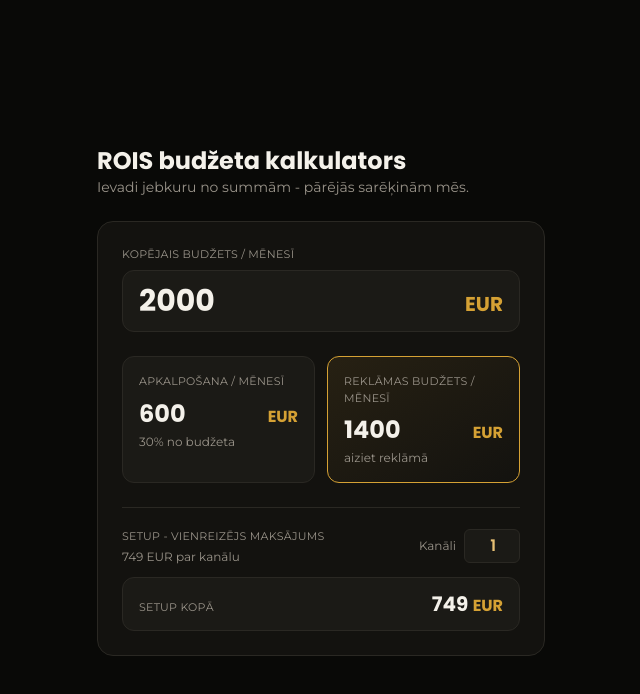
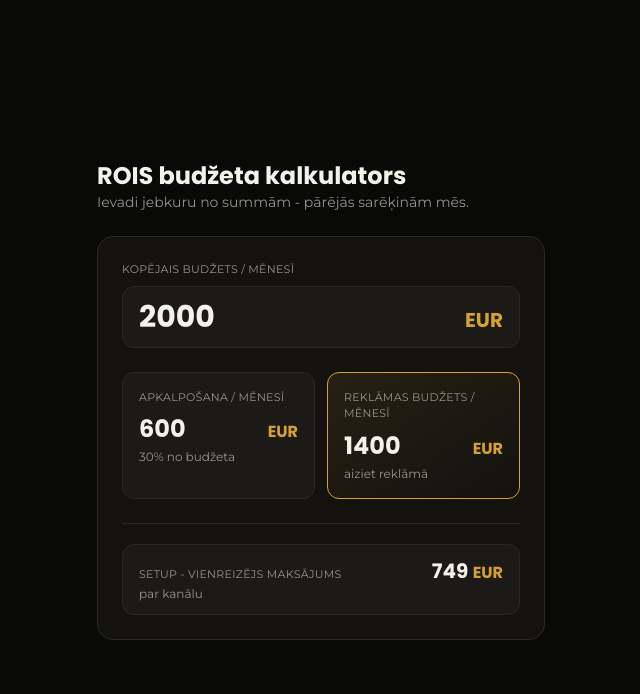
Before and after one commit to GatisD/rois-ad-calculator, a React (Vite) app: page / in a window 1280 px wide. Shown: the top 694 px of the page, without its empty margins (319-959 px from the left). Built offline with nearby package versions, Linux system fonts and the light colour scheme.

Commit message:
Drop the channel counter - setup shows the flat 749 EUR per channel

```diff
--- a/src/components/Calculator.tsx
+++ b/src/components/Calculator.tsx
@@ -13,7 +13,6 @@ type Field = 'total' | 'fee' | 'ads'
 export default function Calculator() {
   // The last edited field drives the other two.
   const [source, setSource] = useState<{ field: Field; value: number }>({ field: 'total', value: 2000 })
-  const [channels, setChannels] = useState(1)
 
   const r =
     source.field === 'total' ? computeFromTotal(source.value)
@@ -25,8 +24,6 @@ export default function Calculator() {
     const v = Number(e.target.value)
     if (Number.isFinite(v)) setSource({ field, value: Math.max(0, v) })
   }
-  const setup = SETUP_PER_CHANNEL * Math.max(1, channels)
-
   return (
     <div className="min-h-full flex items-center justify-center p-4 sm:p-8">
       <div className="w-full max-w-md">
@@ -76,26 +73,12 @@ export default function Calculator() {
           </div>
 
           <div className="border-t border-line pt-5">
-            <div className="flex items-center justify-between gap-3">
+            <div className="bg-panel2 border border-line rounded-xl px-4 py-3 flex items-baseline justify-between gap-3">
               <div>
-                <div className="text-[11px] uppercase tracking-wide text-muted mb-1">Setup - vienreizējs maksājums</div>
-                <div className="text-xs text-muted">{formatEUR(SETUP_PER_CHANNEL)} EUR par kanālu</div>
+                <div className="text-[11px] uppercase tracking-wide text-muted">Setup - vienreizējs maksājums</div>
+                <div className="text-xs text-muted mt-1">par kanālu</div>
               </div>
-              <div className="flex items-center gap-2">
-                <span className="text-xs text-muted">Kanāli</span>
-                <input
-                  type="number" min={1} value={channels === 0 ? '' : channels}
-                  onChange={(e) => {
-                    const v = Number(e.target.value)
-                    if (Number.isFinite(v)) setChannels(Math.max(0, Math.round(v)))
-                  }}
-                  className="bg-panel2 border border-line rounded-md w-14 text-right px-2 py-1 text-goldSoft font-head font-semibold outline-none"
-                />
-              </div>
-            </div>
-            <div className="mt-3 bg-panel2 border border-line rounded-xl px-4 py-3 flex items-baseline justify-between">
-              <span className="text-[11px] uppercase tracking-wide text-muted">Setup kopā</span>
-              <span className="font-head font-bold text-xl">{formatEUR(setup)} <span className="text-gold text-base">EUR</span></span>
+              <span className="font-head font-bold text-xl whitespace-nowrap">{formatEUR(SETUP_PER_CHANNEL)} <span className="text-gold text-base">EUR</span></span>
             </div>
           </div>
         </div>
```
